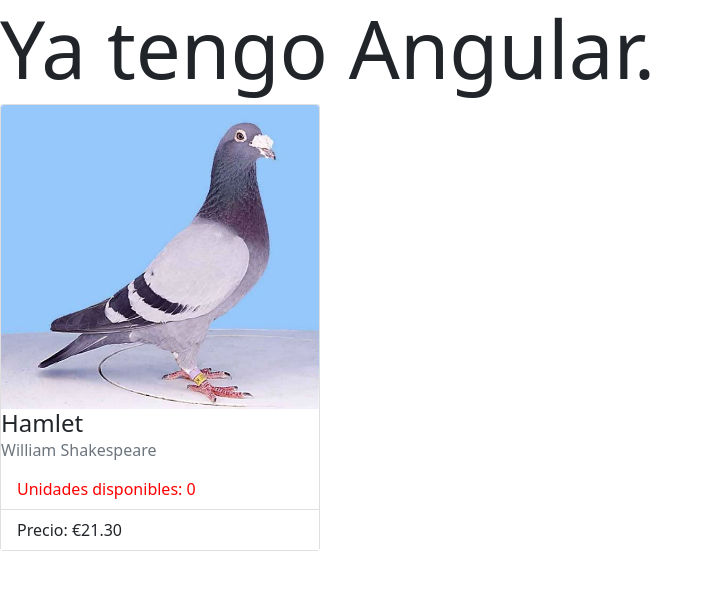
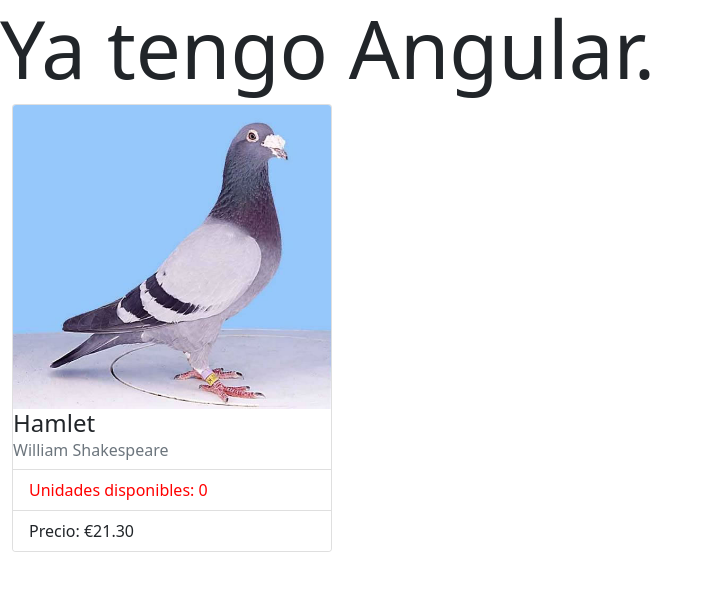
Before and after one commit to yordanisperez/curso-angular, an Angular app: page / in a window 1280 px wide. Shown: the top 590 px of the page, without its empty margins (0-713 px from the left). Built offline with nearby package versions, Linux system fonts and the light colour scheme.

Commit message:
aplicativod

```diff
--- a/src/app/app.component.ts
+++ b/src/app/app.component.ts
@@ -7,4 +7,6 @@ import { Component } from '@angular/core';
 })
 export class AppComponent {
   title = 'sample-angular';
+
+
 }
--- a/src/app/data-binding/data-binding.component.html
+++ b/src/app/data-binding/data-binding.component.html
@@ -1,8 +1,7 @@
-<div class="container-uid">
+<div class="container-fluid">
   <div class="card" style="width: 20rem;">
     <img class="card-img-top img-fluid" [src]="Libro.imagen"
     height="122" alt="Imagen no encontrada">
-    <div class="card-block">
       <div class="card-block">
         <h4 class="card-title">{{Libro.titulo}}</h4>
         <h6 class="card-subtitle mb-2 text-muted">{{Libro.autor}}</h6>
--- a/src/app/data-binding/data-binding.component.ts
+++ b/src/app/data-binding/data-binding.component.ts
@@ -14,6 +14,12 @@ export class DataBindingComponent implements OnInit {
     "cantidad": 0,
     "imagen":"assets/azul.jpg"
   }
+  /*downCantidad(){
+    if (libro.cantidad > 0 ) libro.cantidad--;
+    }
+    upCantidad(){
+    if (libro.cantidad < libro.stock ) libro.cantidad++;
+    }*/
   constructor() { }
 
   ngOnInit(): void {
```
Lines whose indentation alone changed are shown as unchanged.
